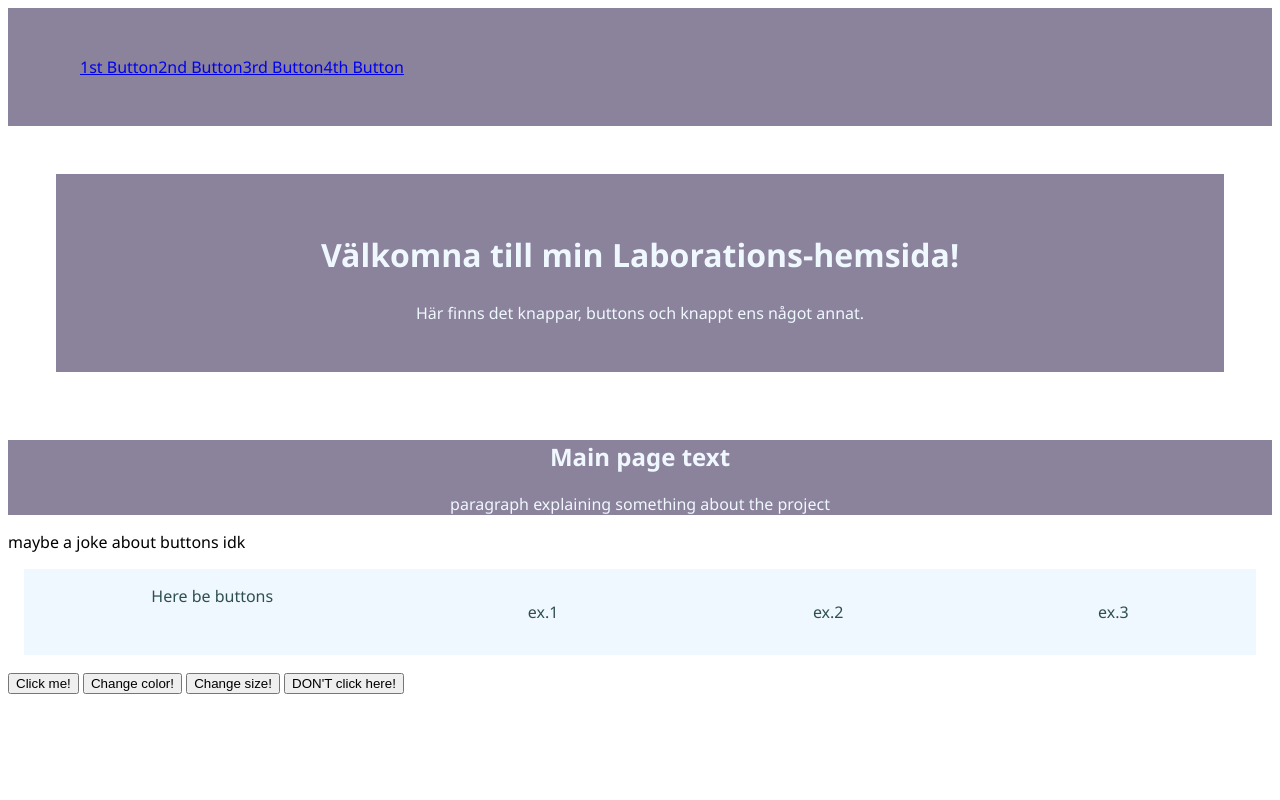
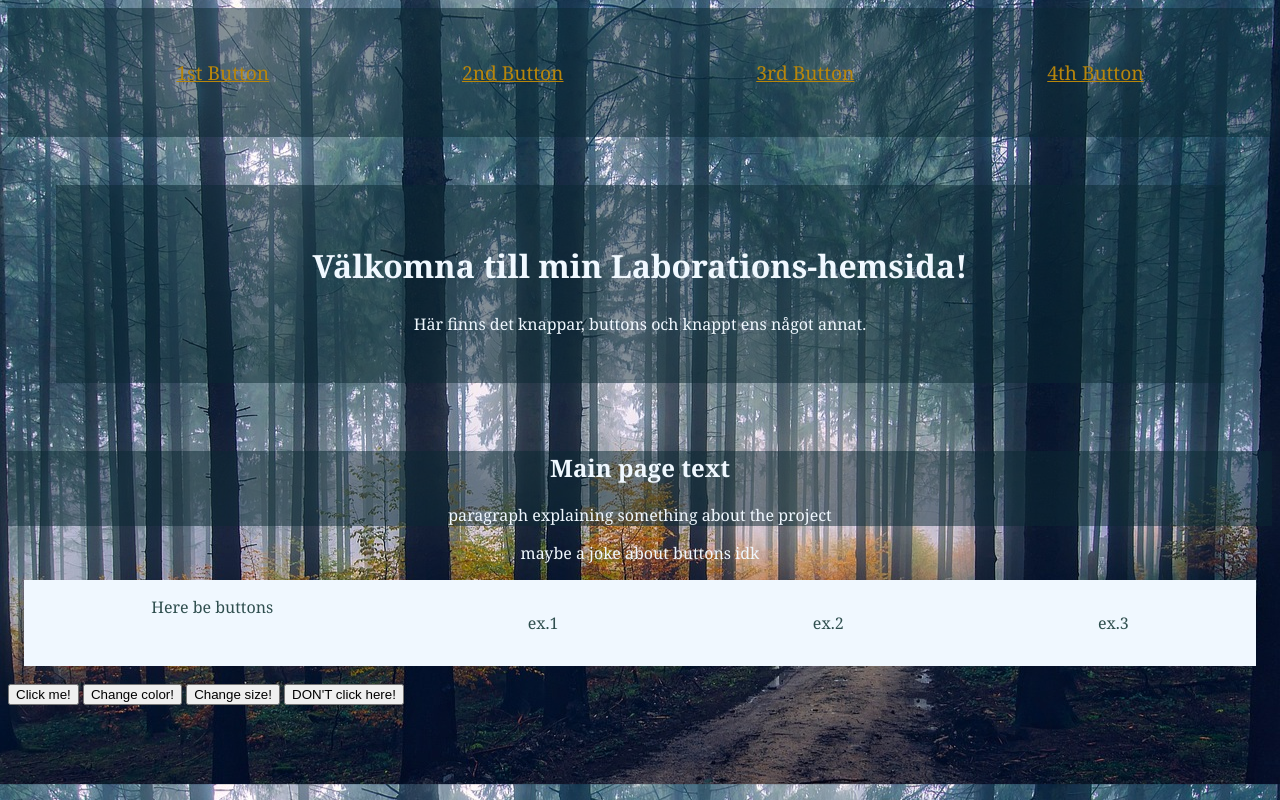
Before and after one commit to munchkinQ/munchkinQ.lab.github.io, a plain HTML site: page index.html in a window 1280 px wide. Drawn offline with Linux system fonts and the light colour scheme.

Commit message:
third commit

```diff
--- a/code.js
+++ b/code.js
@@ -1,15 +1,15 @@
 var click = 0
 
-function clickButton() {
+function clickButton() { //alerts a msg about how many times you've clicked the button
     click++
     alert("you've clicked the button " + click + " times!");
 }
 
 var color = 0
 
-function colorChange() {
+function colorChange() { //changes color of the clickedHeader-header
     if (color == "0") {
-        document.getElementById("clickedHeader").style.color = "darkmagenta"
+        (document.getElementById("clickedHeader").style.color = "darkgoldenrod")
         color = 1
     } else {
         (document.getElementById("clickedHeader").style.color = "aliceblue")
@@ -19,7 +19,7 @@ function colorChange() {
 
 var font = 0
 
-function sizeChange() {
+function sizeChange() { //chenges size of the clickedHeader-header
 if (font == "0") {
     document.getElementById("clickedHeader").style.fontSize = "3rem"
     font = 1
@@ -31,7 +31,7 @@ if (font == "0") {
 
 nrClicks = 0
 
-function buttonClick() {
+function buttonClick() { //alerts a msg that the button doesn't do anything
     if (nrClicks <= 4) {
         alert("Den här knappen gör ingenting.")
         nrClicks++
--- a/index.html
+++ b/index.html
@@ -13,7 +13,7 @@
 
     <header>
         <nav>
-            <ul class="navbar">
+            <ul class="navbar" id="links">
                 <li><a href="countButton.html">1st Button</a>
                 </li>
                 <li><a href="fontSizeButton.html">2nd Button</a>
@@ -50,10 +50,12 @@
 
         </div>
 
+<div>
     <button onclick="clickButton()">Click me!</button>
     <button onclick="colorChange()">Change color!</button>
     <button onclick="sizeChange()">Change size!</button>
     <button onclick="buttonClick()">DON'T click here!</button>
+</div>
 
 <script src="code.js"></script>
 
--- a/styles.css
+++ b/styles.css
@@ -1,55 +1,76 @@
-.flexContainer {
+.flexContainer { /*what's this for again*/
     display: flex;
     flex-flow: wrap row;
     justify-content: space-around;
     background-color:aliceblue;
     color: darkslategray;
     margin: 1rem;
-    padding-block: 1rem;
+    padding-block: 1rem; /*ah it's for the big white box at the bottom*/
     }
 
-    #clickedHeader {
+    #clickedHeader {/*special guest that is, sometimes, an actual header*/
         color:aliceblue;
         font-size: 2rem;
         text-align: center;
     }
-
         body {
-        background-image: /*insert url or link or whatever*/;
-        background-size: auto;
-        background-position: center;
-        font-family: 'Segoe UI', Tahoma, Geneva, Verdana, sans-serif;
+            background-image: url("landscape-1858602_1280.jpg");
+            background-size: auto; /*might be better with cover??*/
+            background-position: center; body;
+            font-family: Georgia, 'Times New Roman', Times, serif;
         }
 
         header {
-        background-color: rgba(24, 7, 57, 0.5);
+        background-color: rgba(11, 41, 51, 0.5);
+            color: aliceblue;
             padding: 2rem;
-            color: aliceblue;
     }
 
-    .navbar { /*this thing isn't working like i want it to; FIX*/
+    .navbar { /**/
         display: flex;
+        justify-content: space-around;
         list-style: none;
         flex-flow: wrap-row;
-        justify content: space-around;
-        align-items: space-between;
+        align-items: center;
+        font-size: larger;
     }
 
-    .seethru {
+    .seethru { /*bigboy welcome box*/
         text-align: center;
         padding: 3rem;
     }
 
-    .sectionText {
-        background-color:rgba(24, 7, 57, 0.5);
+    .sectionText { /*smaller text below seethru*/
+        background-color:rgba(11, 41, 51, 0.5);
         padding: 2rem; /*research if using rem is good enough*/
         color: aliceblue;
     }
 
-    .seethru-2 {
-        background-color: rgba(24, 7, 57, 0.5);
+    .seethru-2 { /*smaller box further down the page*/
+        background-color: rgba(11, 41, 51, 0.5);
         color:aliceblue;
         text-align: center; /*NOT centered on desktop, gotta fix so it's left-hand aligned*/
     }
 
+        footer {
+            text-align: center;
+            color: aliceblue;
+    }
+
+        a:link {
+            color:darkgoldenrod;
+        }
+
+        a:visited {
+            color:rgb(226, 171, 71);
+        }
+
+        a:active {
+            color:darkolivegreen;
+        }
+
+        a:hover {
+            color:rgb(254, 215, 141);
+        }
+
     /*need to fix the media with these so they work on all platforms*/
```
Also changed, not shown: landscape-1858602_1280.jpg (added). Lines whose indentation alone changed are shown as unchanged.
